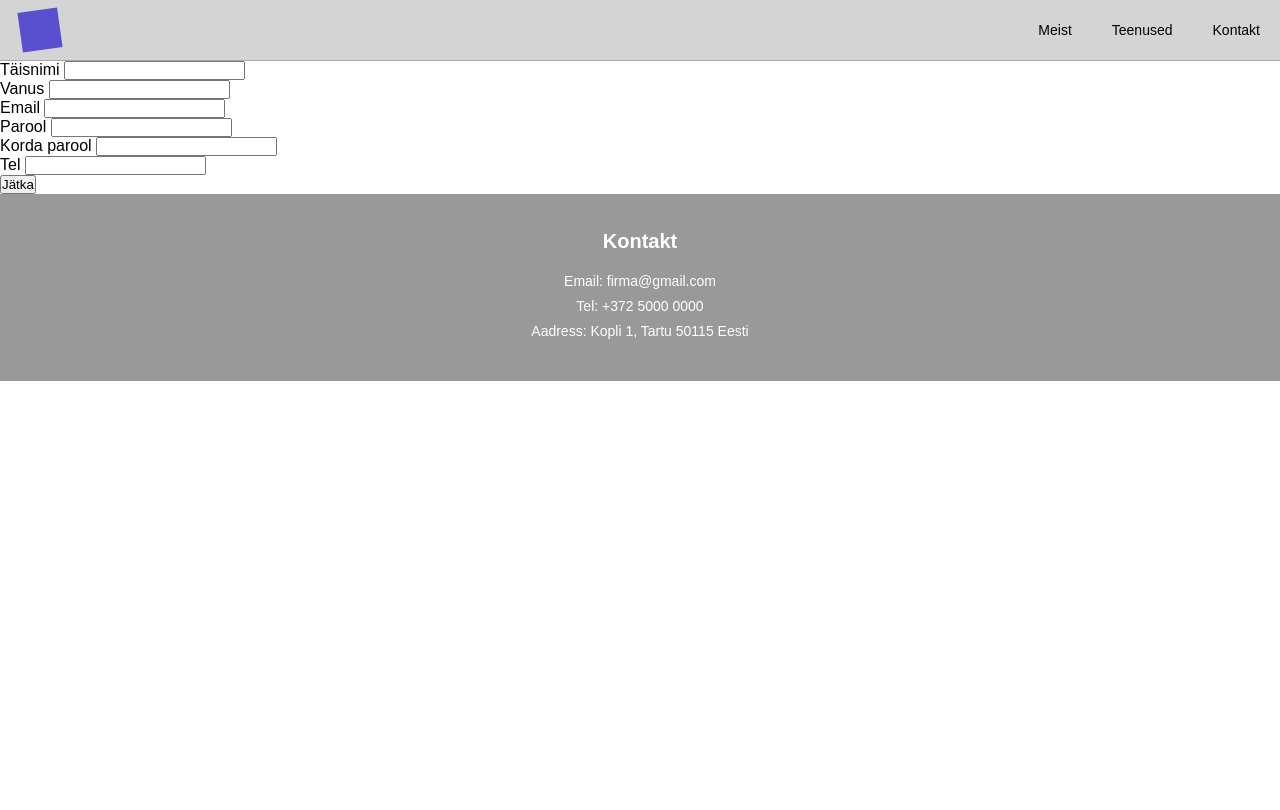
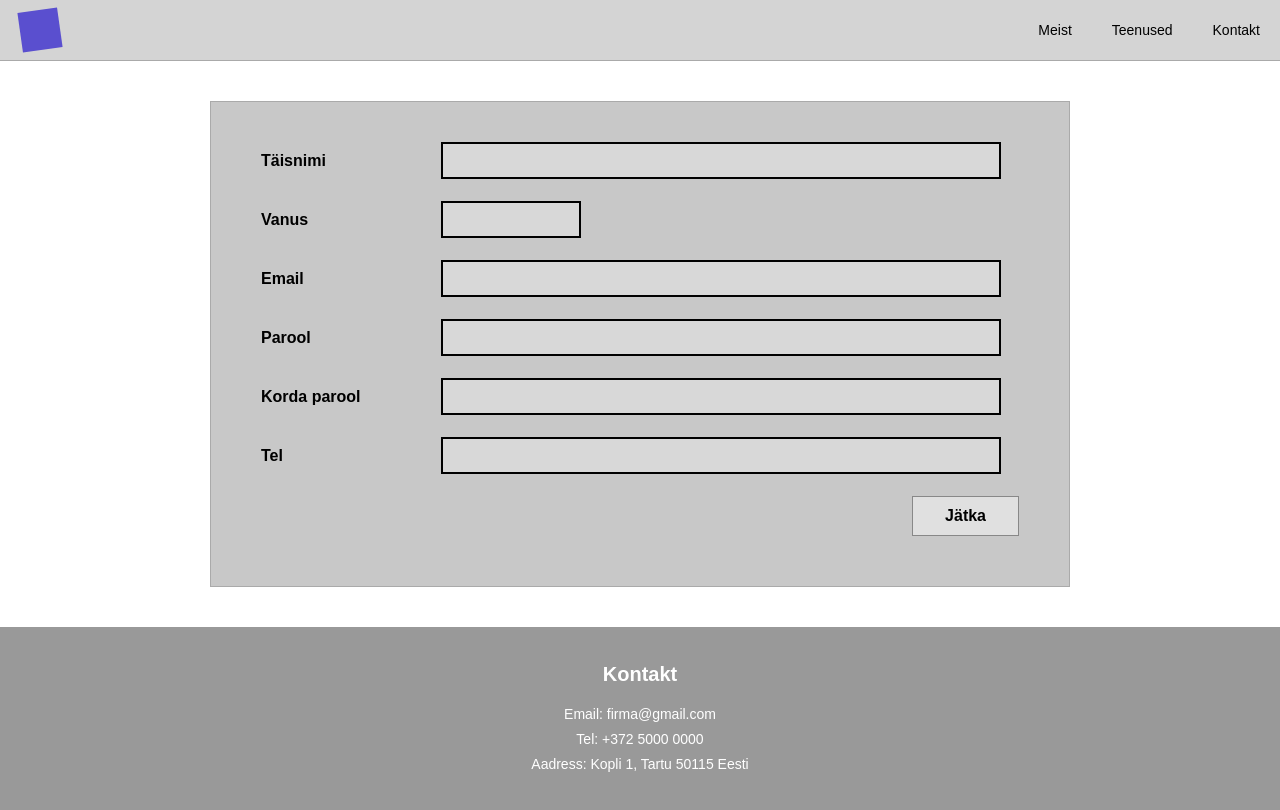
Before and after one commit to JakobKaur/ettevotlikkuse-pass, a plain HTML site: page HTML/registreerimine.html in a window 1280 px wide. Drawn offline with Linux system fonts and the light colour scheme.

Commit message:
Add styles for login and registration pages

```diff
--- a/style/style.css
+++ b/style/style.css
@@ -106,3 +106,109 @@ footer p {
   font-size: 14px;
   line-height: 1.8;
 }
+
+/* LOGIN PAGE STYLES */
+.login-box {
+  background: #c8c8c8;
+  border: 1px solid #aaa;
+  padding: 40px 50px 50px;
+  width: 100%;
+  max-width: 900px;
+}
+
+.login-box h2 {
+  text-align: center;
+  font-size: 22px;
+  font-weight: bold;
+  margin-bottom: 36px;
+}
+
+.field {
+  display: flex;
+  align-items: center;
+  margin-bottom: 28px;
+}
+
+.field label {
+  font-size: 16px;
+  font-weight: bold;
+  width: 160px;
+  flex-shrink: 0;
+}
+
+.field input {
+  flex: 1;
+  padding: 10px;
+  border: 2px solid #000;
+  background: #d8d8d8;
+  font-size: 15px;
+  outline: none;
+}
+
+.btn-row {
+  display: flex;
+  justify-content: flex-end;
+  gap: 16px;
+  margin-top: 16px;
+}
+
+.btn-row button {
+  padding: 10px 28px;
+  font-size: 16px;
+  font-weight: bold;
+  background: #e0e0e0;
+  border: 1px solid #888;
+  cursor: pointer;
+}
+
+.btn-row button:hover {
+  background: #ccc;
+}
+
+/* Main layout for login page */
+main {
+  background: #fff;
+  min-height: 480px;
+  padding: 40px 20px;
+  display: flex;
+  justify-content: center;
+}
+
+/* REGISTRATION PAGE STYLES */
+.reg-box {
+  background: #c8c8c8;
+  border: 1px solid #aaa;
+  padding: 40px 50px 50px;
+  width: 100%;
+  max-width: 860px;
+}
+
+.reg-box .field {
+  margin-bottom: 22px;
+}
+
+.reg-box .field label {
+  width: 180px;
+}
+
+.reg-box .field input {
+  flex: none;
+  padding: 8px;
+}
+
+.field input.wide {
+  width: 560px;
+}
+
+.field input.short {
+  width: 140px;
+}
+
+.reg-box .btn-row {
+  margin-top: 10px;
+  gap: 0;
+}
+
+.reg-box .btn-row button {
+  padding: 10px 32px;
+}
```
